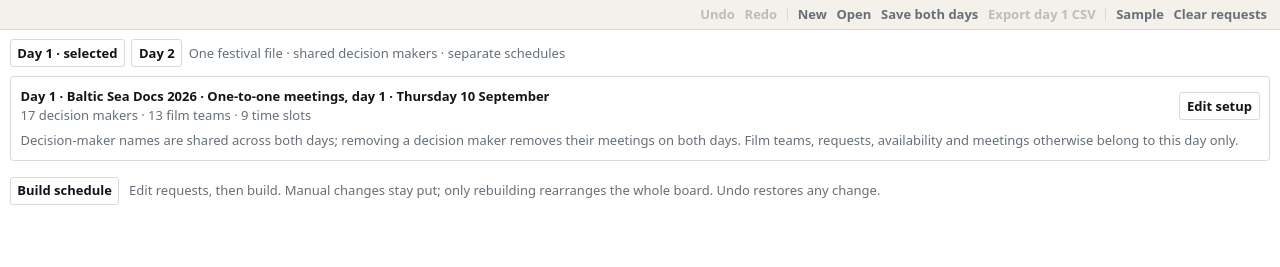
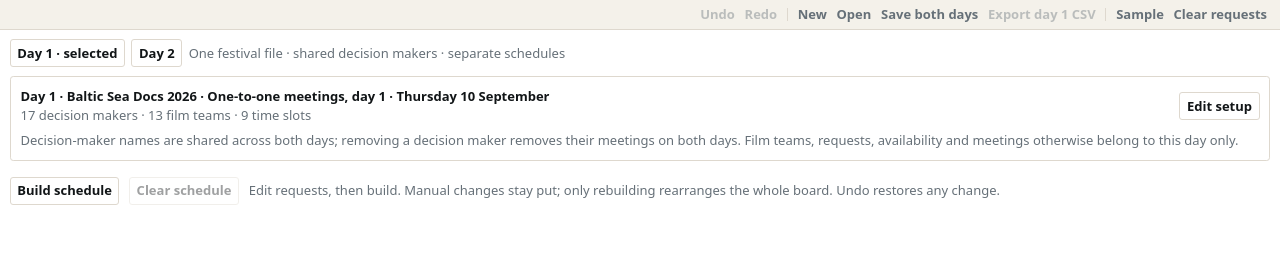
Before and after one commit to mbrock/seadocs, a React (Vite) app: page / in a window 1280 px wide. Shown: the top 267 px of the page. Built offline with nearby package versions, Linux system fonts and the light colour scheme.

Commit message:
Add undoable clear schedule action for the selected day
Amp-Thread-ID: https://ampcode.com/threads/T-01a08081-e31a-716c-b7db-95f98026f4a1
Co-authored-by: Mikael Brockman <mikael@brockman.se>

```diff
--- a/src/App.tsx
+++ b/src/App.tsx
@@ -80,6 +80,10 @@
             setSolveRequest({ festival, day, project })
           }}>{project.meetings.length ? 'Rebuild schedule' : 'Build schedule'}</Button>
           {solverStatus && <Button onClick={() => setSolveRequest(null)}>Cancel build</Button>}
+          <Button disabled={!project.meetings.length} onClick={() => {
+            if (!confirm(`Clear all meetings for Day ${day + 1}? Participants, requests, time slots and availability stay unchanged. The other day is untouched. You can Undo afterwards.`)) return
+            updateProject((p) => withMeetings(p, []))
+          }}>Clear schedule</Button>
           <p className="text-muted">Edit requests, then build. Manual changes stay put; only rebuilding rearranges the whole board. Undo restores any change.</p>
         </div>
         <div className="flex flex-wrap items-start justify-evenly gap-4">
```
